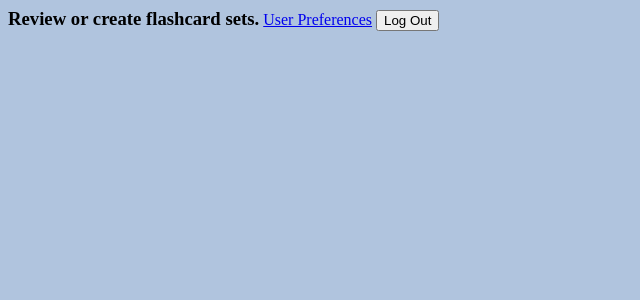
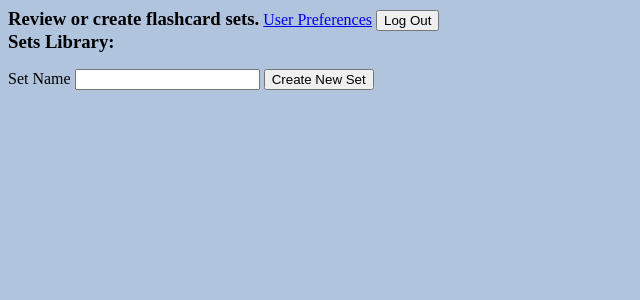
Before and after one commit to chetweger/resume-chet-weger, a Django app: page / in a window 1280 px wide. Shown: the top 300 px of the page, without its empty margins (0-640 px from the left). Run offline with Django 3.2, Linux system fonts and the light colour scheme; parts of the project's set-up code (start-up, migrations or seed data) failed here and were passed over.

Commit message:
Modified templates after got initial working.

```diff
--- a/flashcards/templates/fc/user.html
+++ b/flashcards/templates/fc/user.html
@@ -9,6 +9,26 @@
 </form>
 </div>
 
+<div class = "content">
+    <h3>Sets Library:</h3>
+    <ol id="notes">
+        {% for object in set_list %}
+        <li>
+            <a href="{{ object.get_absolute_url }}">
+            {{ object.setName }}
+            </a>
+            <form method="post" action="/user/set/{{object.setID}}/delete_set/">{% csrf_token %}
+            <input type="submit" value="Delete">
+            </form>
+        </li>
+        {% endfor %}
+    </ol>
 
+    <form method="post" action="/create_set/">{% csrf_token %}
+    <label for="setName">Set Name</label>
+    <input type="text" name="setName" id="setName">
+    <input type="submit" value="Create New Set">
+    </form>
+</div>
 
 {% endblock %}
```
Also changed, not shown: 1 other file.
